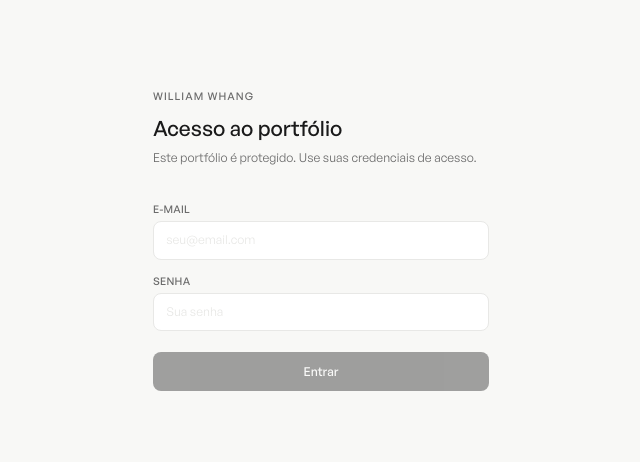
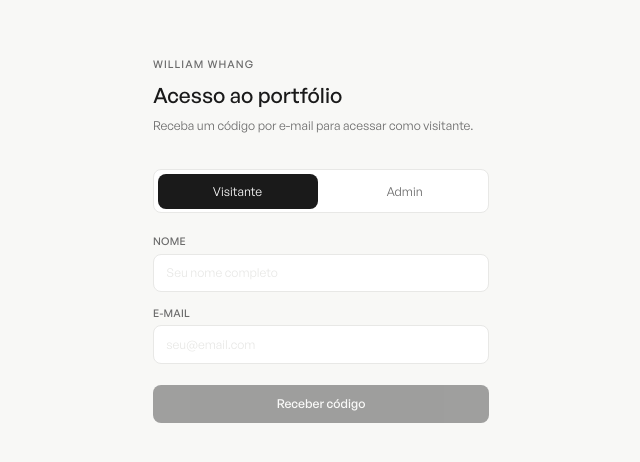
Before and after one commit to williamwhang/case-infleet, a Next.js app: page /login in a window 1280 px wide. Shown: the part 160-622 px from the top of the page, without its empty margins (319-959 px from the left). Built offline with nearby package versions, Linux system fonts and the light colour scheme.

Commit message:
feat(auth): support admin and visitor login flows

```diff
--- a/app/api/auth/verify-otp/route.ts
+++ b/app/api/auth/verify-otp/route.ts
@@ -23,7 +23,7 @@ export async function POST(request: Request) {
     deleteOtp(email);
 
     const secret = new TextEncoder().encode(process.env.JWT_SECRET ?? "fallback-secret");
-    const token = await new SignJWT({ email, name: entry.name })
+    const token = await new SignJWT({ email, name: entry.name, role: "guest" })
       .setProtectedHeader({ alg: "HS256" })
       .setIssuedAt()
       .setExpirationTime("7d")
--- a/app/login/page.tsx
+++ b/app/login/page.tsx
@@ -1,16 +1,92 @@
 "use client";
 
-import { useState } from "react";
+import { useRef, useState } from "react";
 import { useRouter } from "next/navigation";
+
+type AccessMode = "visitor" | "admin";
+type Step = "credentials" | "otp";
 
 export default function LoginPage() {
   const router = useRouter();
-  const [email, setEmail] = useState("");
+  const [mode, setMode] = useState<AccessMode>("visitor");
+  const [step, setStep] = useState<Step>("credentials");
+  const [name, setName] = useState("");
+  const [visitorEmail, setVisitorEmail] = useState("");
+  const [adminEmail, setAdminEmail] = useState("");
   const [password, setPassword] = useState("");
+  const [otp, setOtp] = useState(["", "", "", "", "", ""]);
   const [loading, setLoading] = useState(false);
   const [error, setError] = useState("");
+  const otpRefs = useRef<(HTMLInputElement | null)[]>([]);
 
-  async function handleLogin(e: React.FormEvent) {
+  function resetVisitorFlow(nextMode?: AccessMode) {
+    setStep("credentials");
+    setOtp(["", "", "", "", "", ""]);
+    setError("");
+    if (nextMode === "admin") {
+      setVisitorEmail("");
+      setName("");
+    }
+  }
+
+  function handleModeChange(nextMode: AccessMode) {
+    setMode(nextMode);
+    resetVisitorFlow(nextMode);
+  }
+
+  async function handleSendOtp(e: React.FormEvent) {
+    e.preventDefault();
+    setError("");
+    setLoading(true);
+
+    const res = await fetch("/api/auth/send-otp", {
+      method: "POST",
+      headers: { "Content-Type": "application/json" },
+      body: JSON.stringify({ name, email: visitorEmail }),
+    });
+
+    setLoading(false);
+
+    if (!res.ok) {
+      const data = await res.json().catch(() => ({}));
+      setError(data.error ?? "Erro ao enviar código. Tente novamente.");
+      return;
+    }
+
+    setStep("otp");
+  }
+
+  async function handleVerifyOtp(e: React.FormEvent) {
+    e.preventDefault();
+    setError("");
+    setLoading(true);
+
+    const code = otp.join("");
+    const res = await fetch("/api/auth/verify-otp", {
+      method: "POST",
+      headers: { "Content-Type": "application/json" },
+      body: JSON.stringify({ email: visitorEmail, code }),
+    });
+
+    setLoading(false);
+
+    if (!res.ok) {
+      const data = await res.json().catch(() => ({}));
+      setError(data.error ?? "Código inválido ou expirado.");
+      return;
+    }
+
+    fetch("/api/auth/log", {
+      method: "POST",
+      headers: { "Content-Type": "application/json" },
+      body: JSON.stringify({ name, email: visitorEmail }),
+    }).catch(() => {});
+
+    router.push("/");
+    router.refresh();
+  }
+
+  async function handleAdminLogin(e: React.FormEvent) {
     e.preventDefault();
     setError("");
     setLoading(true);
@@ -18,7 +94,7 @@ export default function LoginPage() {
     const res = await fetch("/api/auth/login", {
       method: "POST",
       headers: { "Content-Type": "application/json" },
-      body: JSON.stringify({ email, password }),
+      body: JSON.stringify({ email: adminEmail, password }),
     });
 
     setLoading(false);
@@ -36,12 +112,36 @@ export default function LoginPage() {
       headers: { "Content-Type": "application/json" },
       body: JSON.stringify({
         name: data.name ?? "Acesso protegido",
-        email,
+        email: adminEmail,
       }),
     }).catch(() => {});
 
     router.push("/");
     router.refresh();
+  }
+
+  function handleOtpChange(index: number, value: string) {
+    const char = value.replace(/\D/g, "").slice(-1);
+    const next = [...otp];
+    next[index] = char;
+    setOtp(next);
+    if (char && index < 5) {
+      otpRefs.current[index + 1]?.focus();
+    }
+  }
+
+  function handleOtpKeyDown(index: number, e: React.KeyboardEvent<HTMLInputElement>) {
+    if (e.key === "Backspace" && !otp[index] && index > 0) {
+      otpRefs.current[index - 1]?.focus();
+    }
+  }
+
+  function handleOtpPaste(e: React.ClipboardEvent) {
+    const text = e.clipboardData.getData("text").replace(/\D/g, "").slice(0, 6);
+    if (text.length === 6) {
+      setOtp(text.split(""));
+      otpRefs.current[5]?.focus();
+    }
   }
 
   return (
@@ -55,22 +155,132 @@ export default function LoginPage() {
             Acesso ao portfólio
           </h1>
           <p className="text-sm text-muted mt-2">
-            Este portfólio é protegido. Use suas credenciais de acesso.
+            {mode === "visitor"
+              ? step === "credentials"
+                ? "Receba um código por e-mail para acessar como visitante."
+                : `Enviamos um código de 6 dígitos para ${visitorEmail}.`
+              : "Use seu e-mail e senha para entrar como admin."}
           </p>
         </div>
 
-        <form onSubmit={handleLogin} className="space-y-4">
+        <div className="grid grid-cols-2 gap-2 rounded-base bg-canvas p-1 mb-6 border" style={{ borderColor: "#e8e8e6", borderWidth: "0.5px" }}>
+          <button
+            type="button"
+            onClick={() => handleModeChange("visitor")}
+            className={`h-10 rounded-base text-sm transition-colors ${mode === "visitor" ? "bg-ink text-canvas" : "text-muted"}`}
+          >
+            Visitante
+          </button>
+          <button
+            type="button"
+            onClick={() => handleModeChange("admin")}
+            className={`h-10 rounded-base text-sm transition-colors ${mode === "admin" ? "bg-ink text-canvas" : "text-muted"}`}
+          >
+            Admin
+          </button>
+        </div>
+
+        {mode === "visitor" ? (
+          step === "credentials" ? (
+            <form onSubmit={handleSendOtp} className="space-y-4">
+              <div>
+                <label className="block text-xs font-medium text-muted mb-1.5 tracking-wide uppercase">
+                  Nome
+                </label>
+                <input
+                  type="text"
+                  value={name}
+                  onChange={(e) => setName(e.target.value)}
+                  required
+                  autoFocus
+                  placeholder="Seu nome completo"
+                  className="w-full h-11 px-3.5 border text-sm text-ink placeholder-rim bg-canvas rounded-base outline-none focus:border-ink transition-colors"
+                  style={{ borderColor: "#e8e8e6", borderWidth: "0.5px" }}
+                />
+              </div>
               <div>
                 <label className="block text-xs font-medium text-muted mb-1.5 tracking-wide uppercase">
                   E-mail
                 </label>
                 <input
                   type="email"
-              value={email}
-              onChange={(e) => setEmail(e.target.value)}
+                  value={visitorEmail}
+                  onChange={(e) => setVisitorEmail(e.target.value)}
+                  required
+                  placeholder="seu@email.com"
+                  className="w-full h-11 px-3.5 border text-sm text-ink placeholder-rim bg-canvas rounded-base outline-none focus:border-ink transition-colors"
+                  style={{ borderColor: "#e8e8e6", borderWidth: "0.5px" }}
+                />
+              </div>
+              {error && (
+                <p className="text-xs text-crimson">{error}</p>
+              )}
+              <button
+                type="submit"
+                disabled={loading || !name || !visitorEmail}
+                className="w-full h-11 bg-ink text-canvas text-sm font-medium rounded-base transition-opacity disabled:opacity-40 mt-2"
+              >
+                {loading ? "Enviando..." : "Receber código"}
+              </button>
+            </form>
+          ) : (
+            <form onSubmit={handleVerifyOtp} className="space-y-6">
+              <div>
+                <label className="block text-xs font-medium text-muted mb-3 tracking-wide uppercase">
+                  Código de 6 dígitos
+                </label>
+                <div className="flex gap-2" onPaste={handleOtpPaste}>
+                  {otp.map((digit, i) => (
+                    <input
+                      key={i}
+                      ref={(el) => {
+                        otpRefs.current[i] = el;
+                      }}
+                      type="text"
+                      inputMode="numeric"
+                      maxLength={1}
+                      value={digit}
+                      onChange={(e) => handleOtpChange(i, e.target.value)}
+                      onKeyDown={(e) => handleOtpKeyDown(i, e)}
+                      autoFocus={i === 0}
+                      className="w-full h-14 text-center text-xl font-medium text-ink bg-canvas border rounded-base outline-none focus:border-ink transition-colors"
+                      style={{ borderColor: "#e8e8e6", borderWidth: "0.5px" }}
+                    />
+                  ))}
+                </div>
+              </div>
+              {error && (
+                <p className="text-xs text-crimson">{error}</p>
+              )}
+              <button
+                type="submit"
+                disabled={loading || otp.some((digit) => !digit)}
+                className="w-full h-11 bg-ink text-canvas text-sm font-medium rounded-base transition-opacity disabled:opacity-40"
+              >
+                {loading ? "Validando..." : "Entrar com código"}
+              </button>
+              <button
+                type="button"
+                onClick={() => resetVisitorFlow()}
+                className="w-full text-xs text-muted hover:text-ink transition-colors"
+              >
+                Alterar nome ou e-mail
+              </button>
+            </form>
+          )
+        ) : (
+          <form onSubmit={handleAdminLogin} className="space-y-4">
+            <div>
+              <label className="block text-xs font-medium text-muted mb-1.5 tracking-wide uppercase">
+                E-mail
+              </label>
+              <input
+                type="email"
+                value={adminEmail}
+                onChange={(e) => setAdminEmail(e.target.value)}
                 required
                 autoFocus
-              placeholder="seu@email.com"
+                placeholder="admin@empresa.com"
                 className="w-full h-11 px-3.5 border text-sm text-ink placeholder-rim bg-canvas rounded-base outline-none focus:border-ink transition-colors"
                 style={{ borderColor: "#e8e8e6", borderWidth: "0.5px" }}
               />
@@ -94,12 +304,13 @@ export default function LoginPage() {
             )}
             <button
               type="submit"
-            disabled={loading || !email || !password}
+              disabled={loading || !adminEmail || !password}
               className="w-full h-11 bg-ink text-canvas text-sm font-medium rounded-base transition-opacity disabled:opacity-40 mt-2"
             >
-            {loading ? "Entrando..." : "Entrar"}
+              {loading ? "Entrando..." : "Entrar como admin"}
             </button>
           </form>
+        )}
       </div>
     </div>
   );
```
Lines whose indentation alone changed are shown as unchanged.
